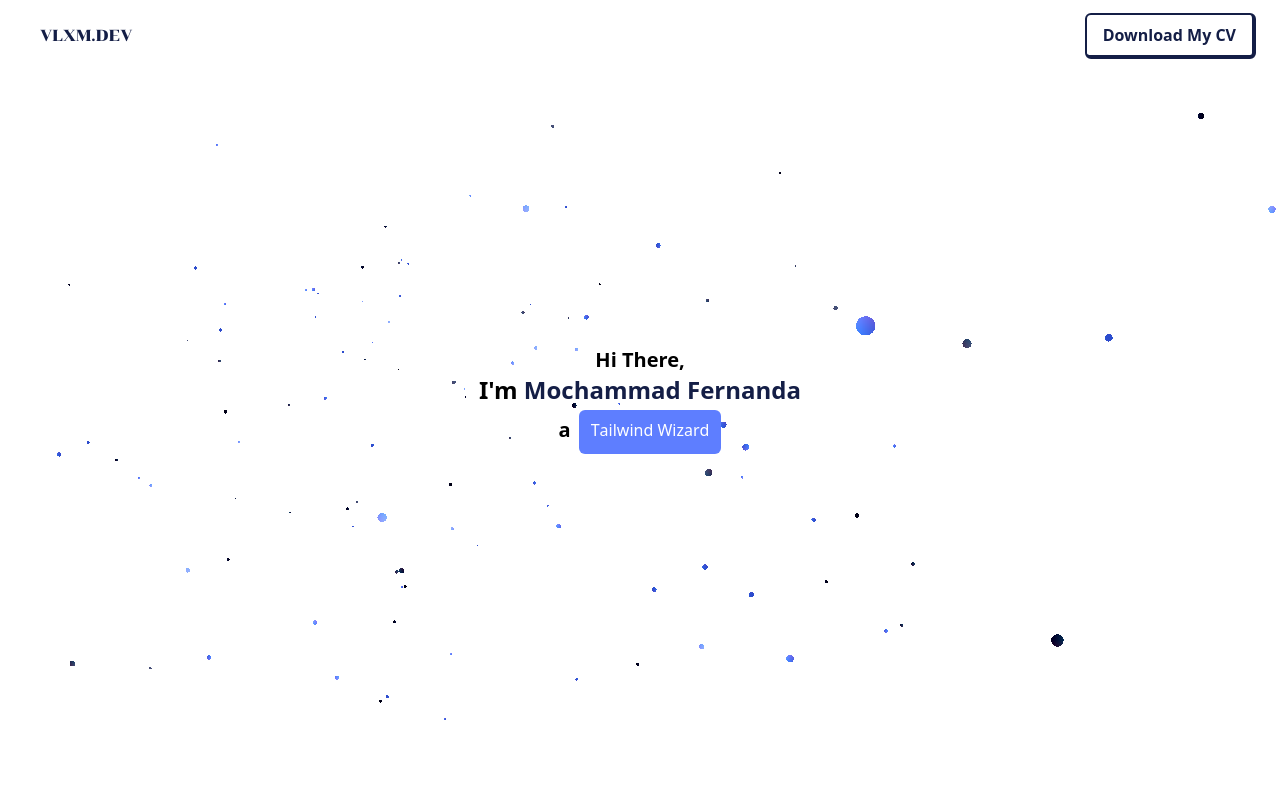
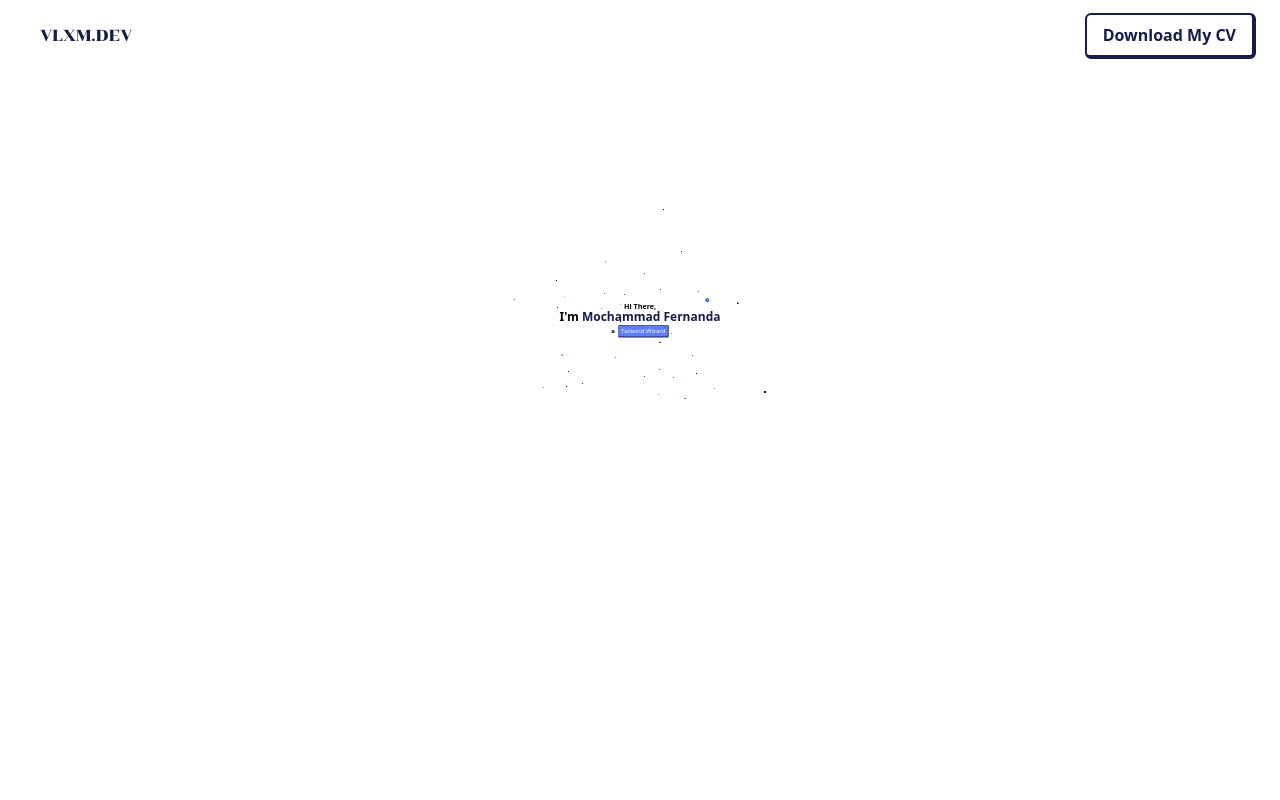
Before and after one commit to Veloxium/vlxm-dev, a Next.js app: page / in a window 1280 px wide. Shown: the top 800 px of the page. Built offline with nearby package versions, Linux system fonts and the light colour scheme.

Commit message:
feat: add hero and navbar components with smooth scrolling effects

```diff
--- a/package.json
+++ b/package.json
@@ -10,6 +10,7 @@
   },
   "dependencies": {
     "framer-motion": "^12.4.7",
+    "motion": "^12.4.7",
     "next": "15.2.0",
     "ogl": "^1.0.11",
     "react": "^19.0.0",
--- a/src/app/globals.css
+++ b/src/app/globals.css
@@ -1,4 +1,8 @@
 @import "tailwindcss";
+
+body {
+  scroll-behavior: smooth;
+}
 
 @font-face {
   font-family: "Chonburi";
@@ -14,5 +18,5 @@
 }
 
 @utility zbutton {
-  @apply text-zprimary font-bold py-2 px-4 rounded-md border-2 border-b-4 border-r-4 border-zprimary hover:underline active:border-zsecondary active:text-zsecondary active:border-b-2 active:border-r-2 duration-150 ease-linear active:translate-y-0.5 active:translate-x-0.5;
+  @apply font-bold py-2 px-4 rounded-md border-2 border-b-4 border-r-4 hover:underline active:border-zsecondary active:text-zsecondary active:border-b-2 active:border-r-2 duration-150 ease-linear active:translate-y-0.5 active:translate-x-0.5;
 }
--- a/src/app/page.tsx
+++ b/src/app/page.tsx
@@ -1,59 +1,15 @@
-import Particles from "@/components/particles/particles";
-import RotatingText from "@/components/rotating-text/rotatingText";
-import Link from "next/link";
+import Hero from "@/components/motion/hero";
+import ZNavbar from "@/components/navbar/znavbar";
 
 export default function Home() {
   return (
     <div>
-      <nav className="fixed bg-white z-20 top-0 w-full flex items-center justify-between px-6 pt-2">
-        <Link href="/" className="p-4 text-zprimary font-chonburi">
-          VLXM.DEV
-        </Link>
-        <button className="zbutton">Download My CV</button>
-      </nav>
+      <ZNavbar />
       <section>
-        <div className="relative flex flex-col items-center justify-center h-screen">
-          <div className="absolute top-0 left-0 w-full h-full">
-          <Particles
-            particleColors={["#141e46", "#5e7eff"]}
-            particleCount={200}
-            particleSpread={6}
-            speed={0.1}
-            particleBaseSize={100}
-            moveParticlesOnHover={true}
-            alphaParticles={false}
-            disableRotation={false}
-          />
-          </div>
-          <p className="text-xl font-semibold">Hi There,</p>
-          <p className="text-2xl font-bold">
-            I'm <span className="text-zprimary">Mochammad Fernanda</span>
-          </p>
-          <div className="flex items-center justify-center gap-2 mt-1">
-            <p className="text-xl font-semibold mb-1">a</p>
-            <RotatingText
-              texts={[
-                "Frontend Developer",
-                "React Enthusiast",
-                "Tailwind Wizard",
-                "Next.js Explorer",
-                "Sigma Developer",
-              ]}
-              mainClassName="px-2 sm:px-2 md:px-3 bg-zsecondary text-white text-black overflow-hidden py-0.5 sm:py-1 md:py-2 justify-center rounded-md"
-              staggerFrom={"last"}
-              initial={{ y: "100%" }}
-              animate={{ y: 0 }}
-              exit={{ y: "-120%" }}
-              staggerDuration={0.025}
-              splitLevelClassName="overflow-hidden pb-0.5 sm:pb-1 md:pb-1"
-              transition={{ type: "spring", damping: 30, stiffness: 400 }}
-              rotationInterval={2000}
-            />
-          </div>
-        </div>
+        <Hero />
       </section>
       <section>
-        <div className="h-screen"></div>
+        <div className="h-screen w-full bg-zprimary"></div>
       </section>
     </div>
   );
--- /dev/null
+++ b/src/components/motion/hero.tsx
@@ -0,0 +1,73 @@
+"use client";
+import { motion, useScroll, useTransform, useMotionValue } from "framer-motion";
+import RotatingText from "@/components/rotating-text/rotatingText";
+import Particles from "@/components/particles/particles";
+
+const SECTION_HIGH = 1200;
+
+function Hero() {
+  const { scrollY } = useScroll();
+  const heroSize = useTransform(scrollY, [0, 1200], [0.2, 2.5]);
+  const changeColor = useTransform(
+    scrollY,
+    [0, 1199, 1200],
+    ["#FFFFFF", "#FFFFFF", "#141e46"]
+  );
+  const changeColorText = useTransform(
+    scrollY,
+    [0, 1199, 1200],
+    ["#141e46", "#141e46", "#FFFFFF"]
+  );
+
+  return (
+    <div style={{ height: SECTION_HIGH }}>
+      <motion.div
+        style={{
+          scale: heroSize,
+          top: useTransform(scrollY, [0, 1200], [-80, 100]),
+        }}
+        className="-z-10 fixed w-full h-screen flex flex-col items-center justify-center text-center"
+      >
+        <p className="text-xl md:text-4xl font-semibold">Hi There,</p>
+        <p className="text-2xl md:text-6xl font-bold">
+          I'm <span className="text-zprimary">Mochammad Fernanda</span>
+        </p>
+        <div className="flex items-center justify-center gap-2 mt-1 md:mt-3 md:gap-4">
+          <p className="text-xl md:text-3xl font-semibold mb-1">a</p>
+          <RotatingText
+            texts={[
+              "Frontend Developer",
+              "React Enthusiast",
+              "Tailwind Wizard",
+              "Next.js Explorer",
+              "Sigma Developer",
+            ]}
+            mainClassName="px-2 sm:px-2 md:px-3 md:text-3xl bg-zsecondary text-white text-black overflow-hidden py-0.5 sm:py-1 md:py-2 justify-center rounded-md border-2 border-b-4 border-r-4 border-zprimary"
+            staggerFrom={"last"}
+            initial={{ y: "100%" }}
+            animate={{ y: 0 }}
+            exit={{ y: "-120%" }}
+            staggerDuration={0.025}
+            splitLevelClassName="overflow-hidden pb-0.5 sm:pb-1 md:pb-1"
+            transition={{ type: "spring", damping: 30, stiffness: 400 }}
+            rotationInterval={2000}
+          />
+        </div>
+        <div style={{ height: SECTION_HIGH }} className="absolute h-screen w-screen">
+          <Particles
+            particleColors={["#141e46", "#5e7eff"]}
+            particleCount={200}
+            particleSpread={6}
+            speed={0.1}
+            particleBaseSize={100}
+            moveParticlesOnHover={true}
+            alphaParticles={false}
+            disableRotation={false}
+          />
+        </div>
+      </motion.div>
+    </div>
+  );
+}
+
+export default Hero;
--- /dev/null
+++ b/src/components/navbar/znavbar.tsx
@@ -0,0 +1,36 @@
+"use client";
+import Link from "next/link";
+import { motion, useScroll, useTransform, useMotionValue } from "framer-motion";
+
+function ZNavbar() {
+  const { scrollY } = useScroll();
+  const heroSize = useTransform(scrollY, [0, 1200], [0.2, 2.5]);
+  const changeColor = useTransform(
+    scrollY,
+    [0, 1199, 1200],
+    ["#FFFFFF", "#FFFFFF", "#141e46"]
+  );
+  const changeColorText = useTransform(
+    scrollY,
+    [0, 1199, 1200],
+    ["#141e46", "#141e46", "#FFFFFF"]
+  );
+
+  return (
+    <motion.nav
+      style={{
+        backgroundColor: changeColor,
+        color: changeColorText,
+        transition: "background-color 0.5s ease",
+      }}
+      className="fixed z-20 top-0 w-full flex items-center justify-between px-6 pt-2"
+    >
+      <Link href="/" className="p-4 font-chonburi">
+        VLXM.DEV
+      </Link>
+      <button className="zbutton">Download My CV</button>
+    </motion.nav>
+  );
+}
+
+export default ZNavbar;
```
Also changed, not shown: 1 other file (tests, documents, lock files or other folders).
